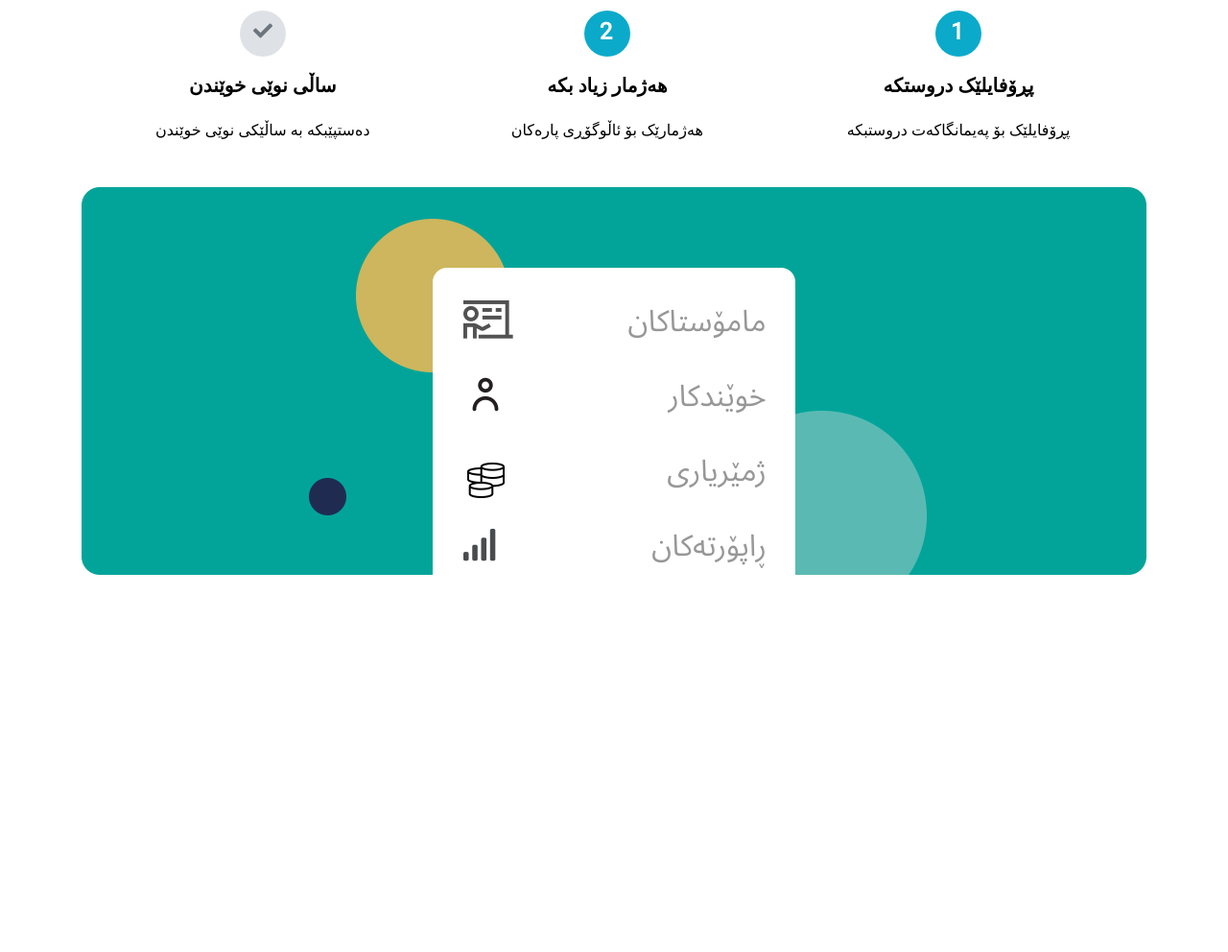
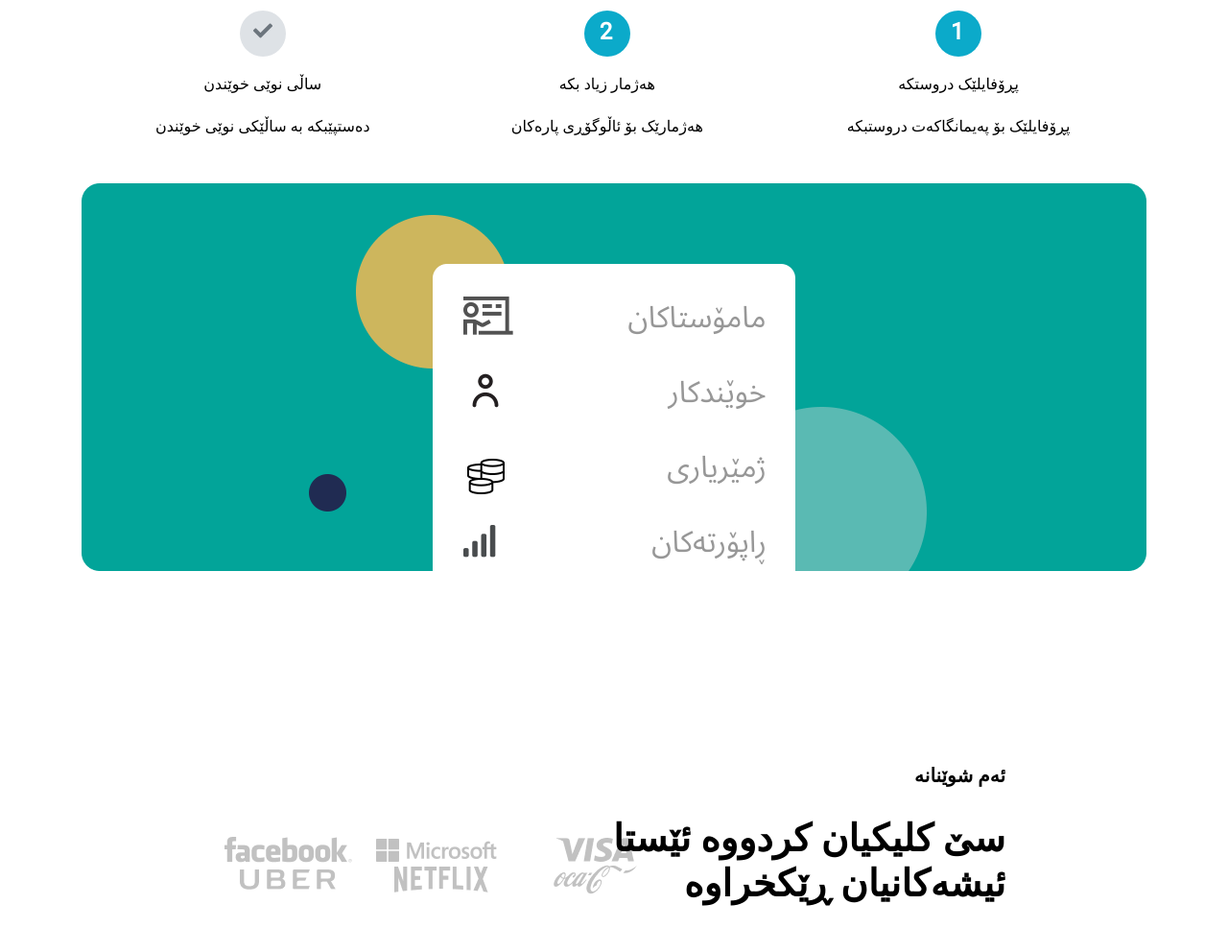
Before and after one commit to m0slah/khame, a plain HTML site: page index.html in a window 1280 px wide. Shown: the part 1349-2341 px from the top of the page at 96% size. Before the commit the page ends 1948 px from the top, so only its background shows below. Drawn offline with nearby package versions, Linux system fonts and the light colour scheme.

Commit message:
add group2

```diff
--- a/asset/styles.css
+++ b/asset/styles.css
@@ -1,6 +1,6 @@
 @import url("https://fonts.googleapis.com/css2?family=Vazirmatn&display=swap");
 @import url("https://fonts.googleapis.com/css2?family=Montserrat:wght@300&display=swap");
-@import url('https://fonts.googleapis.com/css2?family=Open+Sans&display=swap');
+@import url("https://fonts.googleapis.com/css2?family=Open+Sans&display=swap");
 
 * {
   margin: 0;
@@ -43,6 +43,7 @@
   max-width: 1920px;
   max-height: 885px;
   margin-top: 133px;
+  margin-bottom: 105px;
 }
 
 .ready-title {
@@ -93,28 +94,28 @@
   left: 16px;
 }
 
-.title3{
-  background-color: #DEE2E6;
+.title3 {
+  background-color: #dee2e6;
 }
 
-.table-title .img{
+.table-title .img {
   margin-top: 13px;
 }
 
-.title1{
+.title1 {
   font-family: "Montserrat", sans-serif;
   font-weight: 700;
   font-size: 20px;
   line-height: 28px;
-  color: #1E1E1E;
+  color: #1e1e1e;
 }
 
-.des{
+.des {
   color: #495057;
   font-weight: 400;
   font-size: 16px;
   line-height: 32px;
-  font-family: 'Open Sans', sans-serif;
+  font-family: "Open Sans", sans-serif;
 }
 
 .table-borderless > tbody > tr > td,
@@ -129,3 +130,53 @@
 .systemImg {
   margin-top: 36px;
 }
+
+.group2 {
+  height: 292px;
+  margin: 105px;
+  position: relative;
+}
+
+.box1 {
+  width: 449px;
+  height: 156px;
+  line-height: 28px;
+  font-style: normal;
+  margin-top: 46px;
+  margin-right: 0;
+  font-family: "Montserrat", sans-serif;
+  color: #000;
+  display: flex;
+  flex-direction: column;
+  justify-content: space-between;
+  text-align: end;
+  align-items: end;
+  position: absolute;
+  bottom: 40px;
+  right:150px;
+}
+
+.box1 h5 {
+  font-size: 20px;
+  font-weight: bold;
+}
+
+.box1 h1 {
+  font-size: 39px;
+  text-align: right;
+  font-weight: bold;
+}
+
+.box2 {
+  max-width: 505px;
+  max-height: 99px;
+  font-size: 28px;
+  line-height: 28px;
+  font-style: normal;
+  font-weight: 700;
+  position: absolute;
+  bottom: 60px;
+  left: 150px;
+  mix-blend-mode: normal;
+  opacity: 0.24;
+}
--- a/index.html
+++ b/index.html
@@ -1,18 +1,16 @@
 <!DOCTYPE html>
 <html lang="en">
+
 <head>
   <meta charset="UTF-8" />
   <meta http-equiv="X-UA-Compatible" content="IE=edge" />
   <meta name="viewport" content="width=device-width, initial-scale=1.0" />
   <link rel="stylesheet" href="./asset/styles.css" />
-    <link
-      href="https://cdn.jsdelivr.net/npm/bootstrap@5.3.0-alpha3/dist/css/bootstrap.min.css"
-      rel="stylesheet"
-      integrity="sha384-KK94CHFLLe+nY2dmCWGMq91rCGa5gtU4mk92HdvYe+M/SXH301p5ILy+dN9+nJOZ"
-      crossorigin="anonymous"
-    />
+  <link href="https://cdn.jsdelivr.net/npm/bootstrap@5.3.0-alpha3/dist/css/bootstrap.min.css" rel="stylesheet"
+    integrity="sha384-KK94CHFLLe+nY2dmCWGMq91rCGa5gtU4mk92HdvYe+M/SXH301p5ILy+dN9+nJOZ" crossorigin="anonymous" />
   <title>Khame</title>
 </head>
+
 <body>
   <div class="container-sm">
     <header class="header">
@@ -36,7 +34,7 @@
               </div>
             </th>
             <th scope="col">
-                <div class="table-title m-auto">
+              <div class="table-title text-center m-auto">
                 <p class="content">2</p>
               </div>
             </th>
@@ -46,7 +44,7 @@
               </div>
             </th>
           </tr>
-            <tr class="title1">
+          <tr class="text-center">
             <td scope="row">ساڵی نوێی خوێندن</td>
             <td>هەژمار زیاد بکە</td>
             <td>پڕۆفایلێک دروستکە</td>
@@ -57,18 +55,36 @@
             <td>پڕۆفایلێک بۆ پەیمانگاکەت دروستبکە</td>
           </tr>
         </table>
-          <img
-            class="systemImg"
-            src="./asset/image/image 2.png"
-            alt="systemImg"
-          />
+        <img class="systemImg" src="./asset/image/image 2.png" alt="systemImg" />
+      </div>
+
+      <div class="group2 m-auto">
+        <div class="box1 text-">
+          <h5>ئەم شوێنانە</h5>
+          <h1>سێ کلیکیان کردووە
+            ئێستا ئیشەکانیان ڕێکخراوە</h1>
+        </div>
+        <div class="box2 row">
+          <div class="row">
+            <div class="col"><img src="./asset/image/fb.png"/></div>
+            <div class="col d-inline-flex
+            ">
+              <div><img src="./asset/image/microsoft.png" />
+                <img src="./asset/image/ms.png" />
+              </div>
+            </div>
+            <div class="col"><img src="./asset/image/visa.png" /></div>
+            <div class="w-100"></div>
+            <div class="col"><img src="./asset/image/uber.png" /></div>
+            <div class="col"><img src="./asset/image/netflix.png" /></div>
+            <div class="col cola"><img src="./asset/image/cola.png" /></div>
+          </div>
         </div>
     </main>
   </div>
-    <script
-      src="https://cdn.jsdelivr.net/npm/bootstrap@5.3.0-alpha3/dist/js/bootstrap.bundle.min.js"
-      integrity="sha384-ENjdO4Dr2bkBIFxQpeoTz1HIcje39Wm4jDKdf19U8gI4ddQ3GYNS7NTKfAdVQSZe"
-      crossorigin="anonymous"
-    ></script>
+  <script src="https://cdn.jsdelivr.net/npm/bootstrap@5.3.0-alpha3/dist/js/bootstrap.bundle.min.js"
+    integrity="sha384-ENjdO4Dr2bkBIFxQpeoTz1HIcje39Wm4jDKdf19U8gI4ddQ3GYNS7NTKfAdVQSZe" crossorigin="anonymous">
+  </script>
 </body>
+
 </html>
```
Also changed, not shown: asset/image/cola.png (added), asset/image/fb.png (added), asset/image/microsoft.png (added), asset/image/ms.png (added), asset/image/netflix.png (added), asset/image/uber.png (added), asset/image/visa.png (added). Lines whose indentation alone changed are shown as unchanged.
